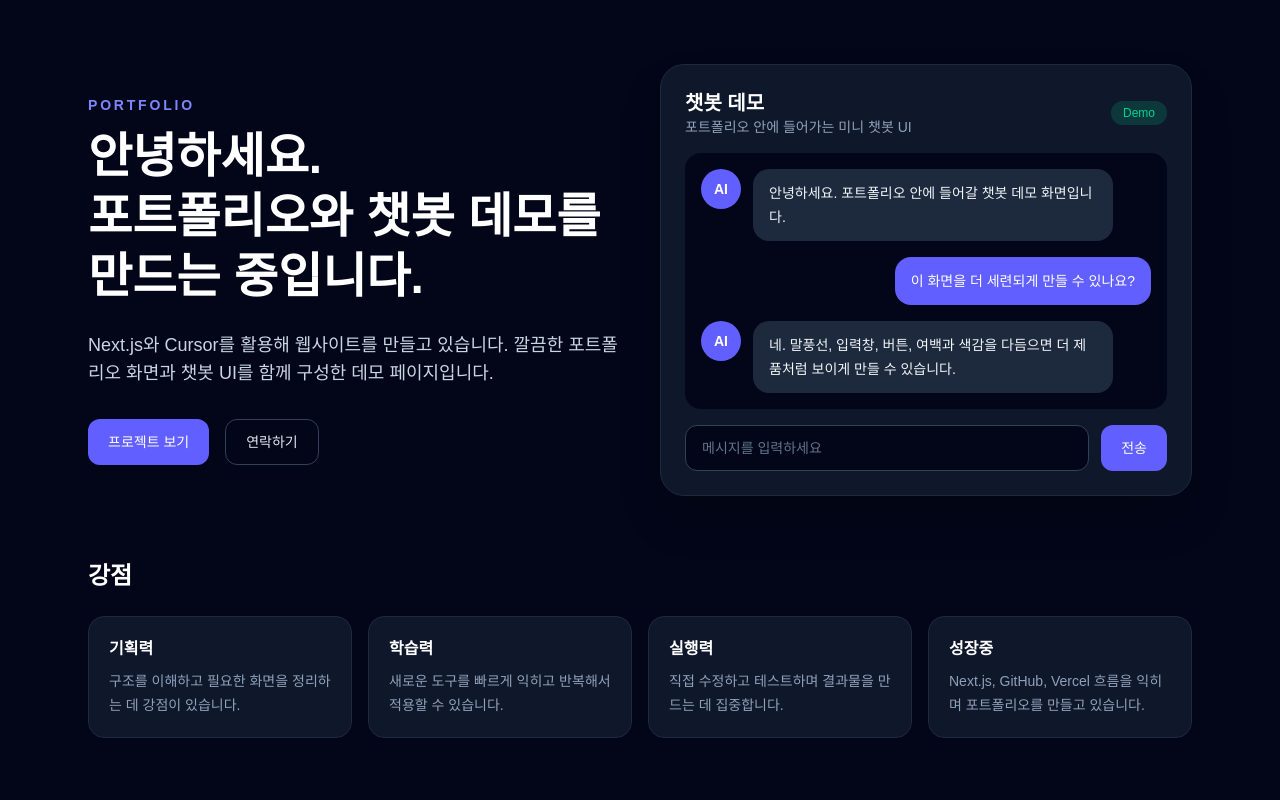
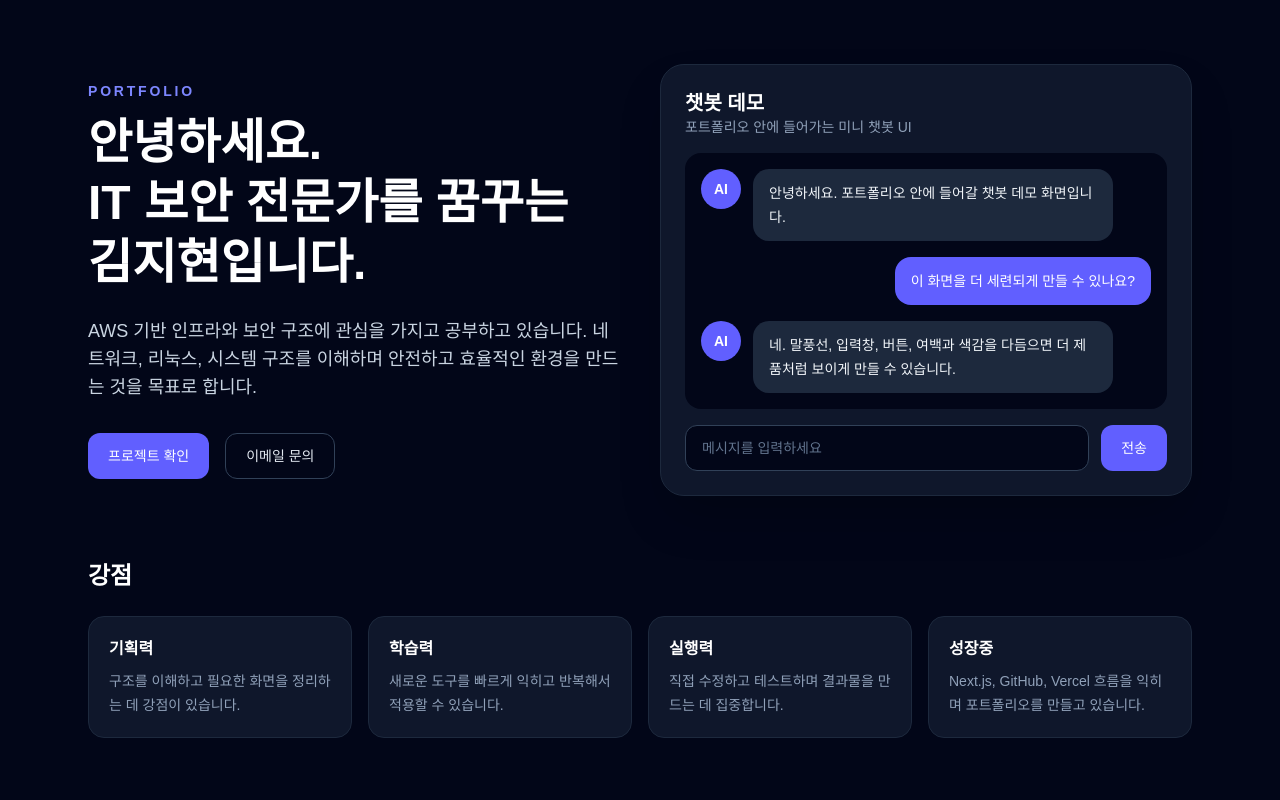
Before and after one commit to Journey910/next-test, a Next.js app: page / in a window 1280 px wide. Shown: the top 800 px of the page. Built offline with nearby package versions, Linux system fonts and the light colour scheme.

Commit message:
Update portfolio

```diff
--- a/app/api/chat/route.ts
+++ b/app/api/chat/route.ts
@@ -6,7 +6,7 @@ import path from "path";
 // The client gets the API key from the environment variable `GEMINI_API_KEY`.
 const ai = new GoogleGenAI({});
 
-export async function POST(req: NextRequest) {
+export async function POST(req: NextRequest)
   try {
     const body = await req.json();
     const message = body?.message as string | undefined;
--- a/app/page.tsx
+++ b/app/page.tsx
@@ -73,19 +73,19 @@ export default function Home() {
             <h1 className="mb-6 text-3xl font-bold leading-tight sm:text-4xl md:text-5xl">
               안녕하세요.
               <br />
-              포트폴리오와 챗봇 데모를 만드는 중입니다.
+              IT 보안 전문가를 꿈꾸는 김지현입니다.
             </h1>
             <p className="mb-8 max-w-xl text-sm leading-7 text-slate-300 sm:text-base md:text-lg">
-              Next.js와 Cursor를 활용해 웹사이트를 만들고 있습니다.
-              깔끔한 포트폴리오 화면과 챗봇 UI를 함께 구성한 데모 페이지입니다.
+              AWS 기반 인프라와 보안 구조에 관심을 가지고 공부하고 있습니다.
+              네트워크, 리눅스, 시스템 구조를 이해하며 안전하고 효율적인 환경을 만드는 것을 목표로 합니다.
             </p>
 
             <div className="flex flex-wrap gap-3 sm:gap-4">
               <button className="rounded-xl bg-indigo-500 px-4 py-2 text-sm font-medium text-white transition hover:bg-indigo-400 sm:px-5 sm:py-3">
-                프로젝트 보기
+                프로젝트 확인
               </button>
               <button className="rounded-xl border border-slate-700 px-4 py-2 text-sm font-medium text-slate-200 transition hover:bg-slate-800 sm:px-5 sm:py-3">
-                연락하기
+                이메일 문의
               </button>
             </div>
           </div>
@@ -98,9 +98,6 @@ export default function Home() {
                   포트폴리오 안에 들어가는 미니 챗봇 UI
                 </p>
               </div>
-              <span className="rounded-full bg-emerald-500/20 px-3 py-1 text-xs font-medium text-emerald-400">
-                Demo
-              </span>
             </div>
 
             <div className="space-y-3 rounded-2xl bg-slate-950 p-3 sm:space-y-4 sm:p-4">
```
